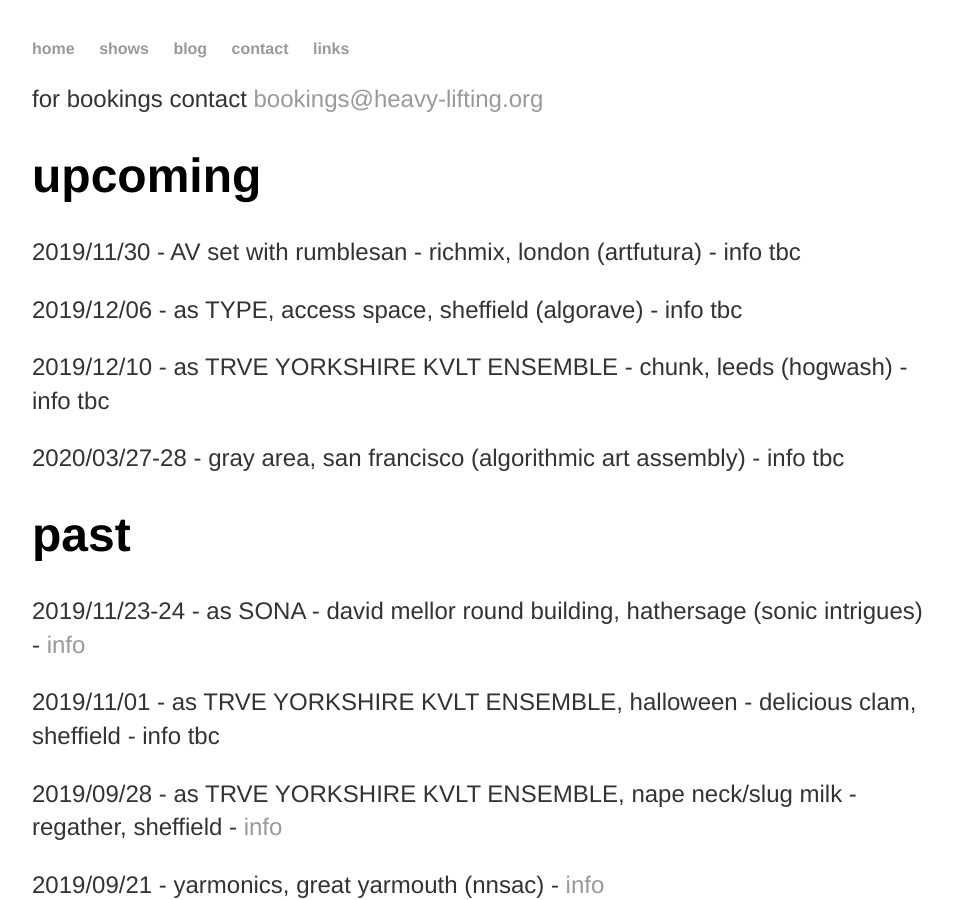
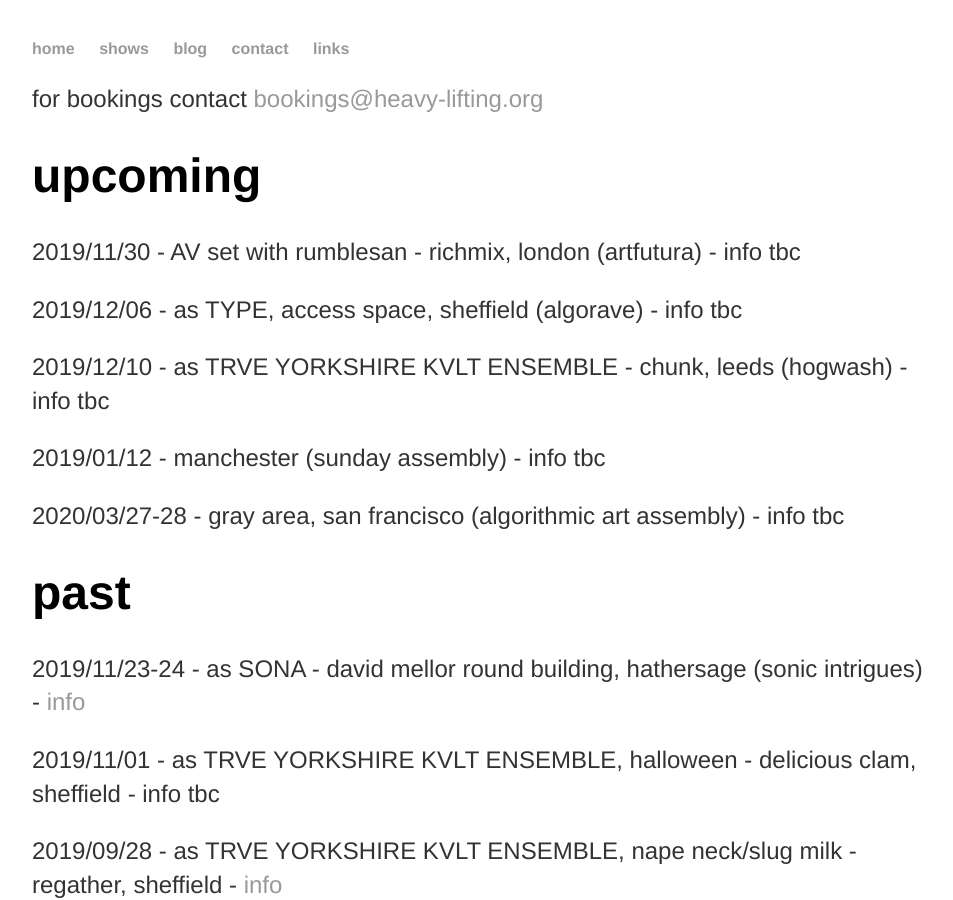
Before and after one commit to heavy-lifting/heavy-lifting.github.io, a Jekyll site: the page built from shows.html, in a window 1280 px wide and 900 px high. Shown: the whole window, without its empty margins (160-1113 px from the left). Built offline with Jekyll 4.4.1, drawn with Linux system fonts in a browser that asks for light colours.

Commit message:
Update shows.html

```diff
--- a/shows.html
+++ b/shows.html
@@ -17,6 +17,8 @@ title: shows
 	<p>2019/12/06 - as TYPE, access space, sheffield (algorave) - info tbc</p>
 
 	<p>2019/12/10 - as TRVE YORKSHIRE KVLT ENSEMBLE - chunk, leeds (hogwash) - info tbc</p>
+
+	<p>2019/01/12 - manchester (sunday assembly) - info tbc </p>
 
 	<p>2020/03/27-28 - gray area, san francisco (algorithmic art assembly) - info tbc</p>
 
```
